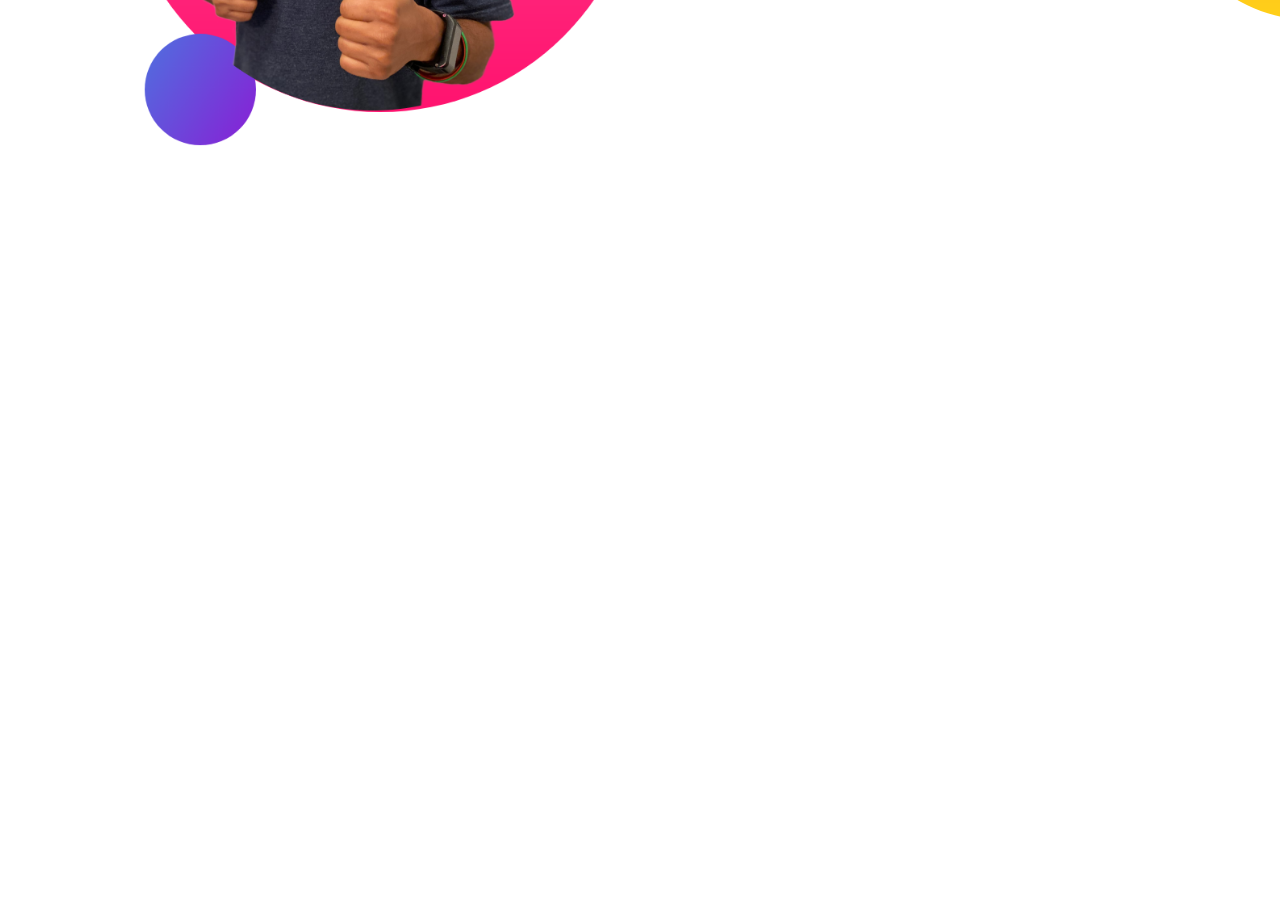
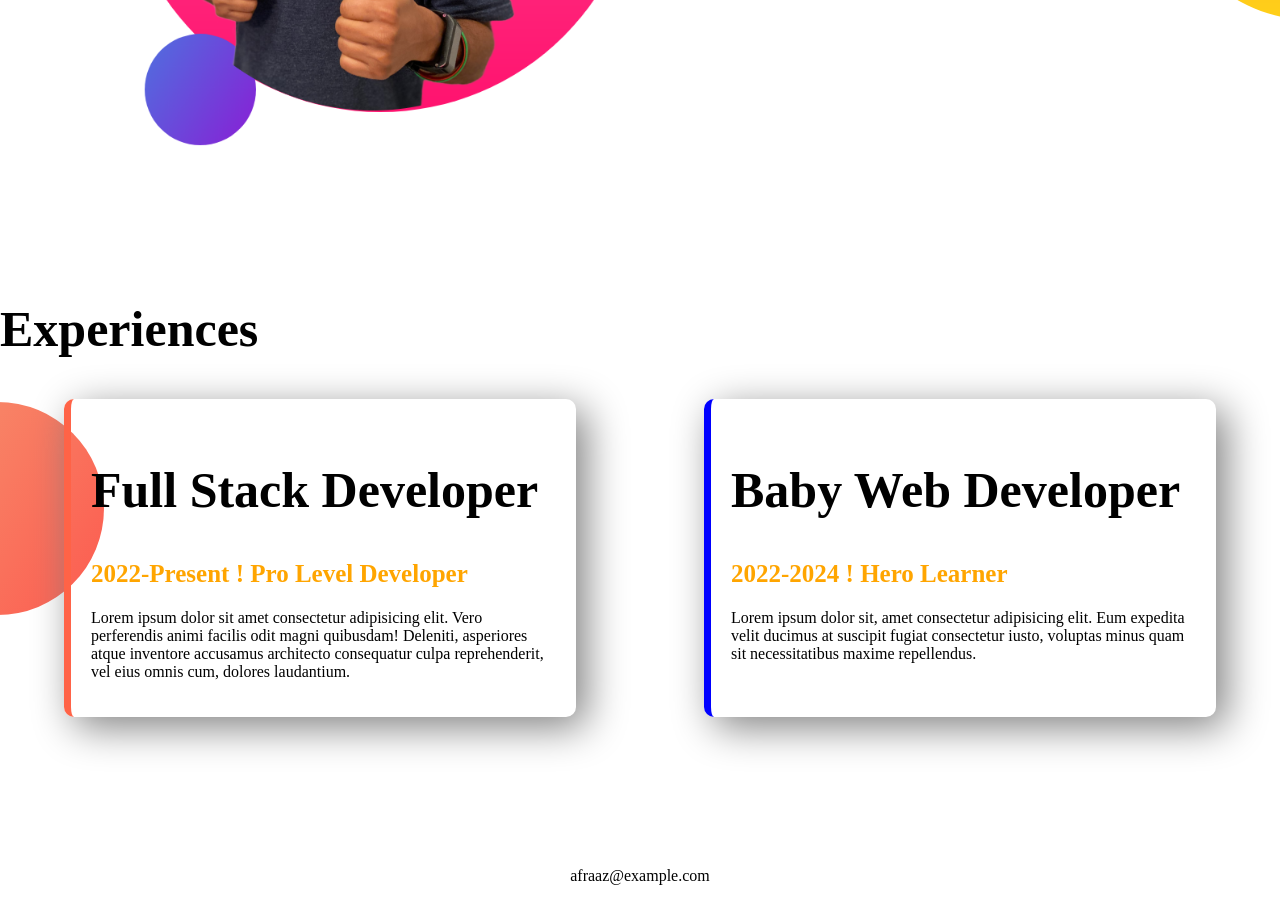
Before and after one commit to 440Siddik/developer-portfolio, a plain HTML site: page index.html in a window 1280 px wide. Shown: the part 1115-2016 px from the top of the page. Before the commit the page ends 1415 px from the top, so only its background shows below. Drawn offline with Linux system fonts and the light colour scheme; a web font is replaced by a local one.

Commit message:
style added and footer added

```diff
--- a/index.html
+++ b/index.html
@@ -14,7 +14,7 @@
     <link rel="stylesheet" href="style.css" />
   </head>
   <body>
-    <section class="top-banner">
+    <section class="top-banner flexible-container">
       <div class="half-width">
         <h1>Welcome to</h1>
         <h1><span class="orange-color"> Afraaz's </span>World!</h1>
@@ -36,14 +36,45 @@
       </div>
       <div class="half-width"><img src="images/Afraaz-bg.png" /></div>
     </section>
-    <section class="dream-big">
+    <section class="dream-big flexible-container">
       <div class="half-width"><img src="images/jhankar2.png" alt="" /></div>
       <div class="half-width">
         <h1>Dream Big</h1>
         <h3>Become a web developer</h3>
-        <p>Lorem ipsum dolor sit amet consectipisicing elit. Non voluptas beatae dolorum nulla! Expedita amet doloremque archit molestias fuga! Minus ea, fuga impedit, deseeius vident quasi voluptates doloribus iste, necessitatibus dignissimos suscipit blanditiis aliquid eos nihil </p>
+        <p>
+          Lorem ipsum dolor sit amet consectipisicing elit. Non voluptas beatae
+          dolorum nulla! Expedita amet doloremque archit molestias fuga! Minus
+          ea, fuga impedit, deseeius vident quasi voluptates doloribus iste,
+          necessitatibus dignissimos suscipit blanditiis aliquid eos nihil
+        </p>
         <a class="link-button" target="_blank" href="#">Download Resume</a>
       </div>
     </section>
+    <section class="experience-area">
+      <h1>Experiences</h1>
+
+      <div class="flexible-container">
+        <div id="full-stack" class="experience-item">
+          <h1>Full Stack Developer</h1>
+          <h2 class="orange-color">2022-Present ! Pro Level Developer</h2>
+          <p>
+            Lorem ipsum dolor sit amet consectetur adipisicing elit. Vero
+            perferendis animi facilis odit magni quibusdam! Deleniti, asperiores
+            atque inventore accusamus architecto consequatur culpa
+            reprehenderit, vel eius omnis cum, dolores laudantium.
+          </p>
+        </div>
+        <div id="baby-dev" class="experience-item">
+          <h1>Baby Web Developer</h1>
+          <h2 class="orange-color">2022-2024 ! Hero Learner</h2>
+          <p>
+            Lorem ipsum dolor sit, amet consectetur adipisicing elit. Eum
+            expedita velit ducimus at suscipit fugiat consectetur iusto,
+            voluptas minus quam sit necessitatibus maxime repellendus.
+          </p>
+        </div>
+      </div>
+    </section>
+    <footer><p>afraaz@example.com</p></footer>
   </body>
 </html>
--- a/style.css
+++ b/style.css
@@ -5,16 +5,20 @@ body{
 h1{
   font-size: 50px;
 }
+h2{
+  font-size: 25px;
+}
 .orange-color{
   color:orange;
 }
-section{
+.flexible-container{
   display: flex;
   margin-bottom: 150px;
 }
 .half-width{
   width: 50%;
   padding-left: 5%;
+
 }
 .half-width img{
   width: 100%;
@@ -36,3 +40,27 @@ font-weight: bold;
     background-repeat: no-repeat;
     background-position: right;
 }
+.experience-item{
+  width: 40%;
+  margin-right: 5%;
+  margin-left: 5%;
+  padding: 20px;
+  border-radius: 10px;
+  box-shadow: 10px 10px 40px gray;
+  border-left: 7px solid blue;
+}
+.experience-area{
+  background-image: url(images/exp-bg.png);
+  background-repeat: no-repeat;
+  background-position: left;
+
+}
+#full-stack{
+border-left: 7px solid tomato;
+}
+#baby-dev{
+ border-left: 7px solid blue;
+}
+footer{
+  text-align: center;
+}
```
